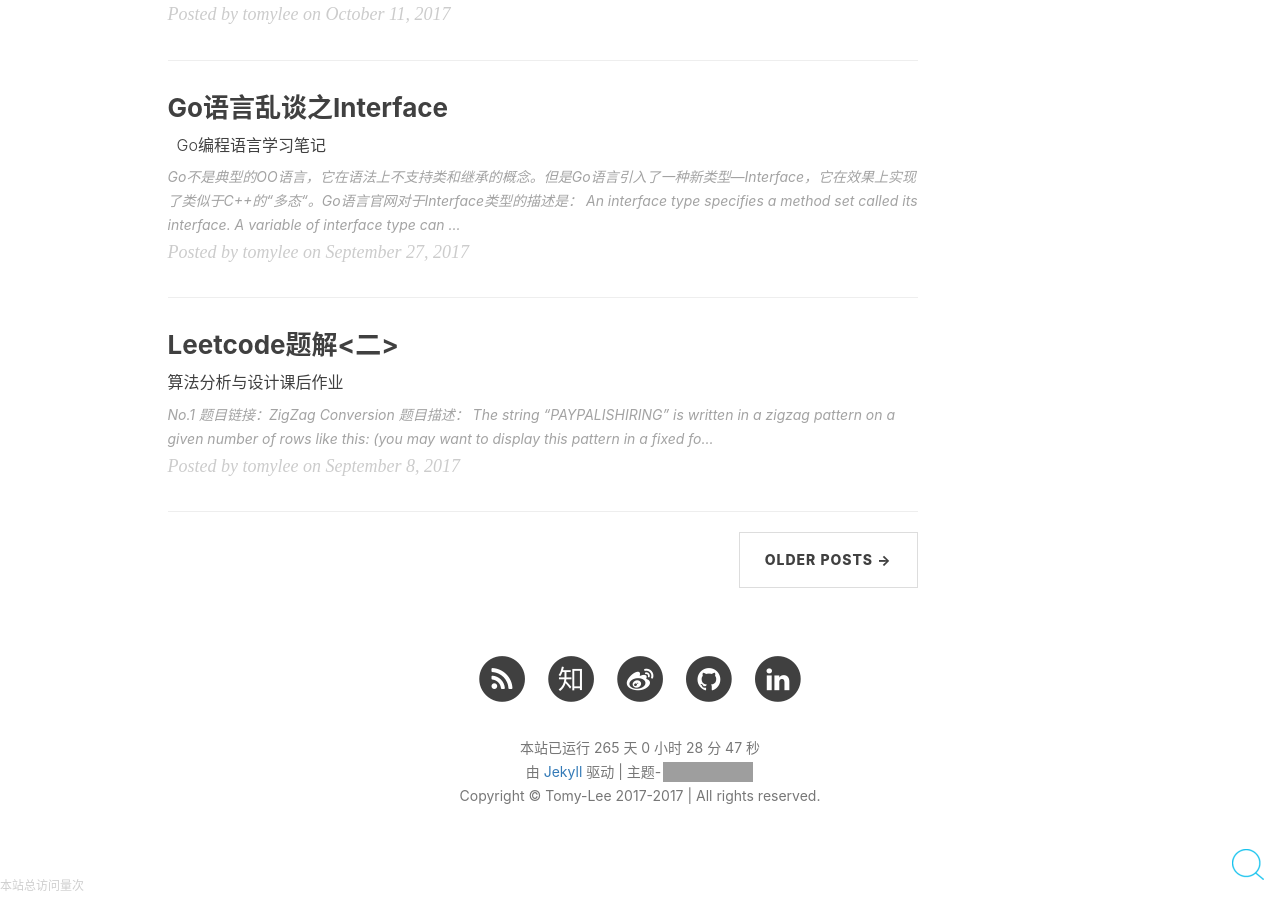
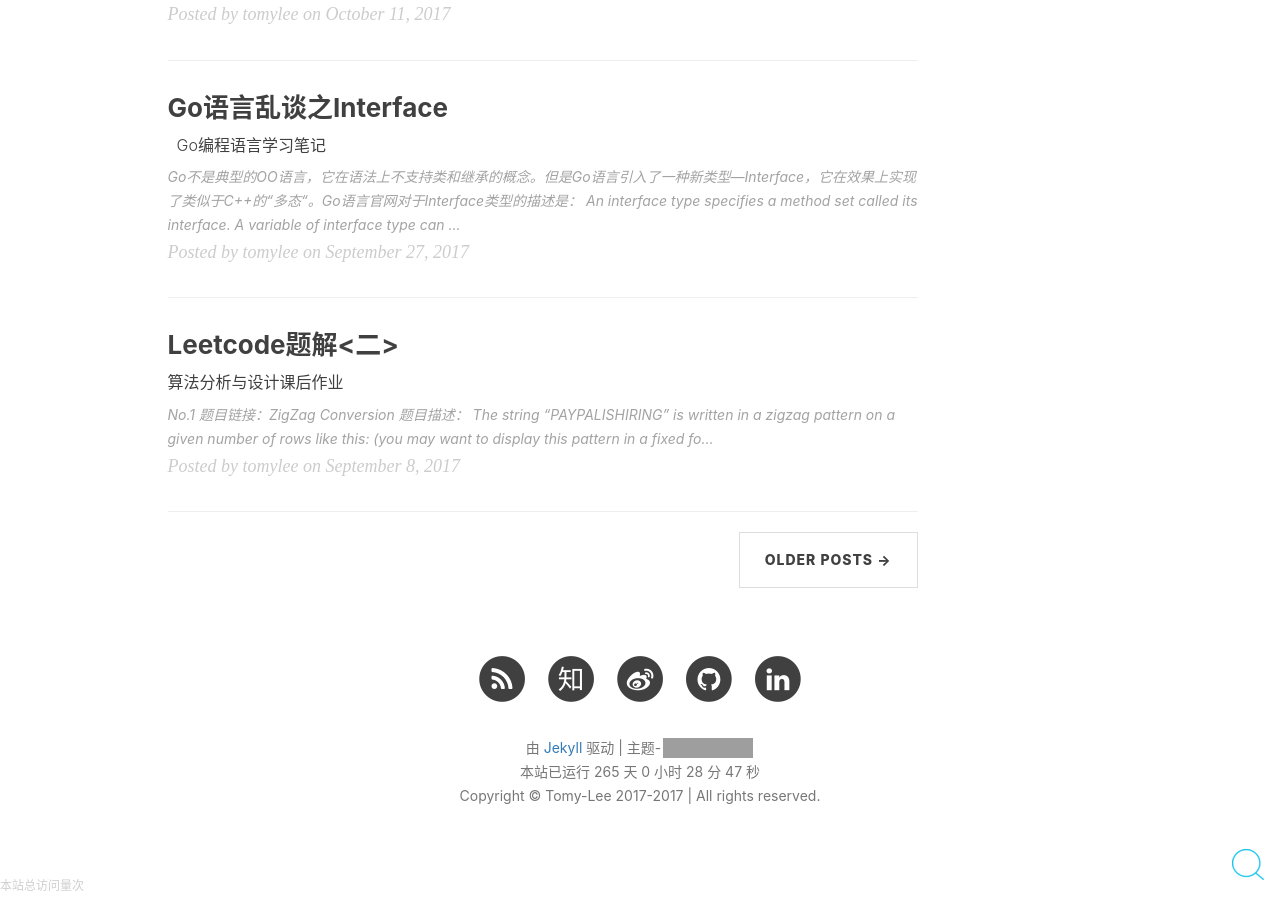
Before and after one commit to Tomy-Lee/Tomy-Lee.github.io, a Jekyll site: the page built from index.html, in a window 1280 px wide and 900 px high, scrolled down 2230 px. Built offline with Jekyll 4.4.1, drawn with Linux system fonts in a browser that asks for light colours; nearby versions of some CDN libraries; the list of posts is cut into pages by our own code; comment, search, counter and statistics services are not loaded; grey boxes are pictures that could not be loaded.

Commit message:
Update footer.html

```diff
--- a/_includes/footer.html
+++ b/_includes/footer.html
@@ -94,7 +94,12 @@
                 </ul>
 
                 <p class="copyright text-muted">
-                   <span id="span_dt_dt"></span>
+                    由 <a class="theme-link" href="https://www.jekyll.com.cn/">Jekyll</a> 驱动 | 主题-<iframe
+                style="margin-left: 2px; margin-bottom:-5px;"
+                frameborder="0" scrolling="0" width="91px" height="20px"
+                src="https://ghbtns.com/github-btn.html?user=Tomy-Lee&repo=Tomy-Lee.github.io&type=star" >
+            </iframe>
+                  <br> <span id="span_dt_dt"></span>
                     <script>
       function show_date_time() {
         window.setTimeout("show_date_time()", 1000);
@@ -116,11 +121,7 @@
     }
 show_date_time();
   </script>
-  <br>由 <a class="theme-link" href="https://www.jekyll.com.cn/">Jekyll</a> 驱动 | 主题-<iframe
-                style="margin-left: 2px; margin-bottom:-5px;"
-                frameborder="0" scrolling="0" width="91px" height="20px"
-                src="https://ghbtns.com/github-btn.html?user=Tomy-Lee&repo=Tomy-Lee.github.io&type=star" >
-            </iframe>
+
 
 
 
```
